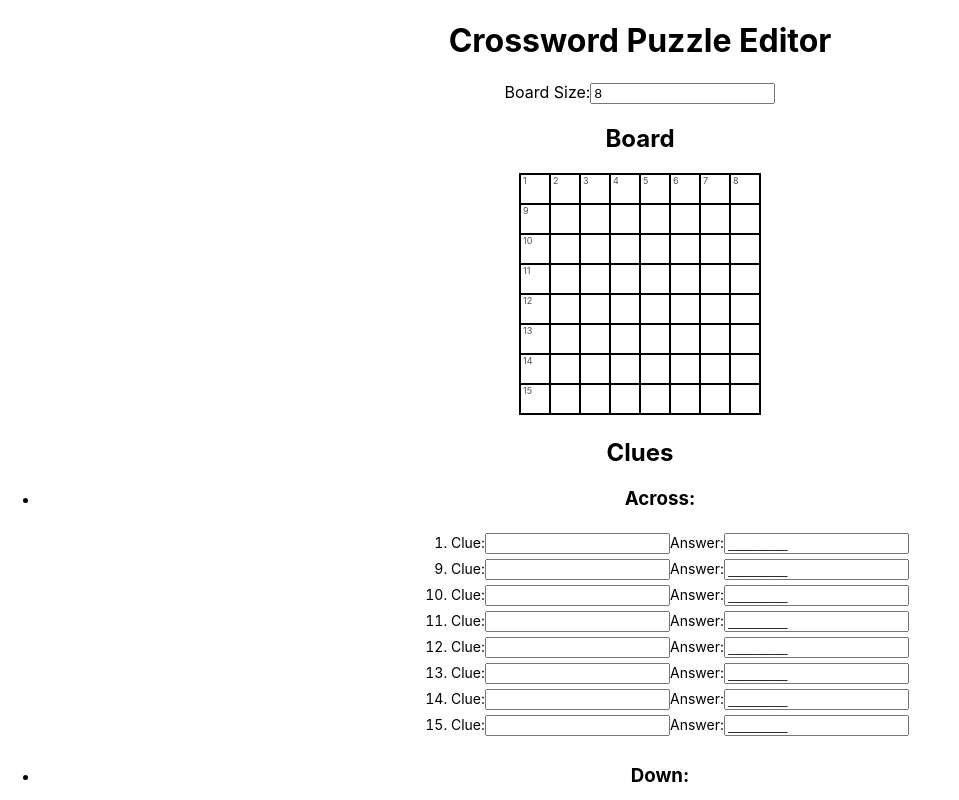
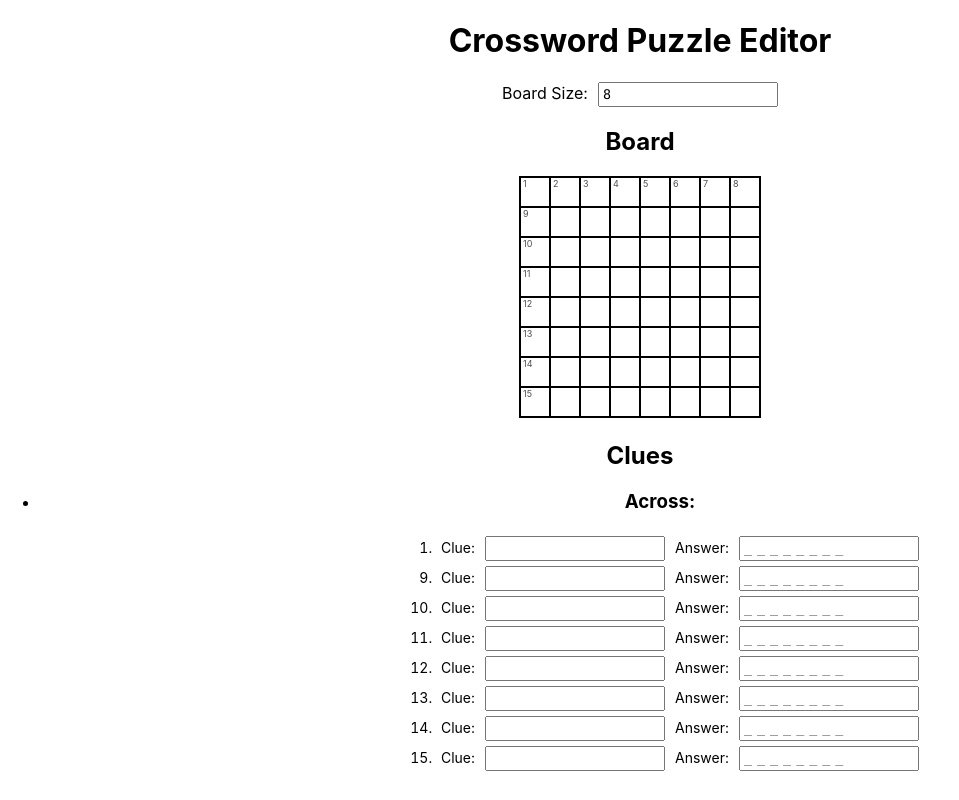
Before and after one commit to patrickweaver/crossword, a React (Create React App) app: page / in a window 1280 px wide. Shown: the top 800 px of the page, without its empty margins (0-959 px from the left). Built offline with nearby package versions, Linux system fonts and the light colour scheme.

Commit message:
fix cursor on answers

```diff
--- a/src/App.tsx
+++ b/src/App.tsx
@@ -184,7 +184,9 @@ function App() {
     } else {
       uca.clue = newValue;
     }
+
     setClueAnswers(updatedCAs);
+
 
     if (type === "answer") {
       const property: ("acrossWordNumber" | "downWordNumber") = dirIndex === 0 ? "acrossWordNumber" : "downWordNumber";
--- /dev/null
+++ b/src/ClueAnswer.css
@@ -0,0 +1,12 @@
+input, label {
+  margin: 0 5px;
+}
+
+input {
+  padding: 3px;
+  font-family: "Lucida Console", Monaco, monospace;
+}
+
+.answer {
+  letter-spacing: 5px;
+}
--- a/src/ClueAnswer.tsx
+++ b/src/ClueAnswer.tsx
@@ -1,29 +1,41 @@
-import React from 'react';
+import React, { useRef, useState, useEffect } from 'react';
+
+import './ClueAnswer.css';
 
 // Types:
 import { clueAnswer } from './types';
 
 export interface clueAnswerProps {
-  // dirIndex: number,
-  // index: number,
   clueAnswer: clueAnswer,
   updateClueAnswer: (type: ("answer" | "clue"), newValue: string) => void,
 }
 
 function ClueAnswer(props: clueAnswerProps): JSX.Element {
 
+  const answerInputRef = useRef<HTMLInputElement>(null);
+  //const cursorPosition = 0;
+
+  const [selectionStart, setSelectionStart] = useState(0);
+
+  useEffect((): void => {
+    if (answerInputRef.current) {
+      answerInputRef.current.setSelectionRange(selectionStart, selectionStart);
+    }
+  })
+
   function updateAnswer(event: React.ChangeEvent<HTMLInputElement>): void {
-    const { value, selectionStart, selectionEnd } = event.target;
-    return props.updateClueAnswer("answer", value);
+    const { value, selectionStart} = event.target;
+    setSelectionStart((selectionStart || 0));
+    props.updateClueAnswer("answer", value);
   }
 
   function updateClue(event: React.ChangeEvent<HTMLInputElement>): void {
     const { value } = event.target;
-    return props.updateClueAnswer("clue", value);
+    props.updateClueAnswer("clue", value);
   }
 
   return (
-      <div>
+    <div className="clue-answer">
       <label>Clue:</label>
       <input
         value={props.clueAnswer.clue}
@@ -32,6 +44,7 @@ function ClueAnswer(props: clueAnswerProps): JSX.Element {
       <label>Answer:</label>
       <input
         className="answer"
+        ref={answerInputRef}
         value={props.clueAnswer.answer}
         onChange={updateAnswer}
       />
--- a/src/Clues.css
+++ b/src/Clues.css
@@ -9,16 +9,3 @@
   margin: 5px 0;
   font-size: 14px;
 }
-
-.clue-answers-list > li > input, .clue-answers-list > li > label {
-  margin: 0 5px;
-}
-
-.clue-answers-list > li > input {
-  padding: 3px;
-  font-family: "Lucida Console", Monaco, monospace;
-}
-
-.clue-answers-list > li > input.answer {
-  letter-spacing: 5px;
-}
--- a/src/Clues.tsx
+++ b/src/Clues.tsx
@@ -22,7 +22,7 @@ function Clues(props: cluesProps): JSX.Element {
             <li key={index} value={item.number}>
               <ClueAnswer
                 clueAnswer={item}
-                updateClueAnswer={(type, newValue) => props.updateClueAnswer(type, newValue, dirIndex, index)}
+                updateClueAnswer={(type: ("answer" | "clue"), newValue: string) => props.updateClueAnswer(type, newValue, dirIndex, index)}
               />
             </li>
           )
```
Also changed, not shown: 1 other file (tests, documents, lock files or other folders). Lines whose indentation alone changed are shown as unchanged.
